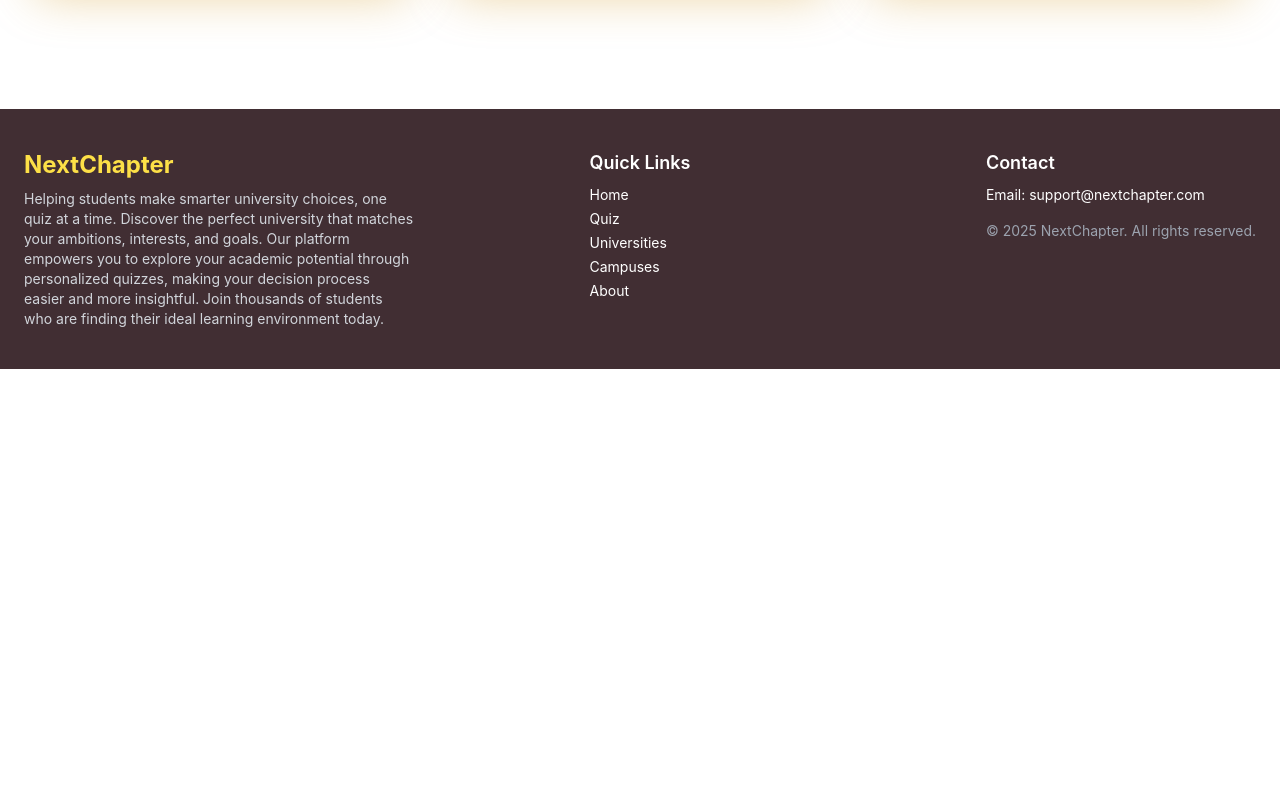
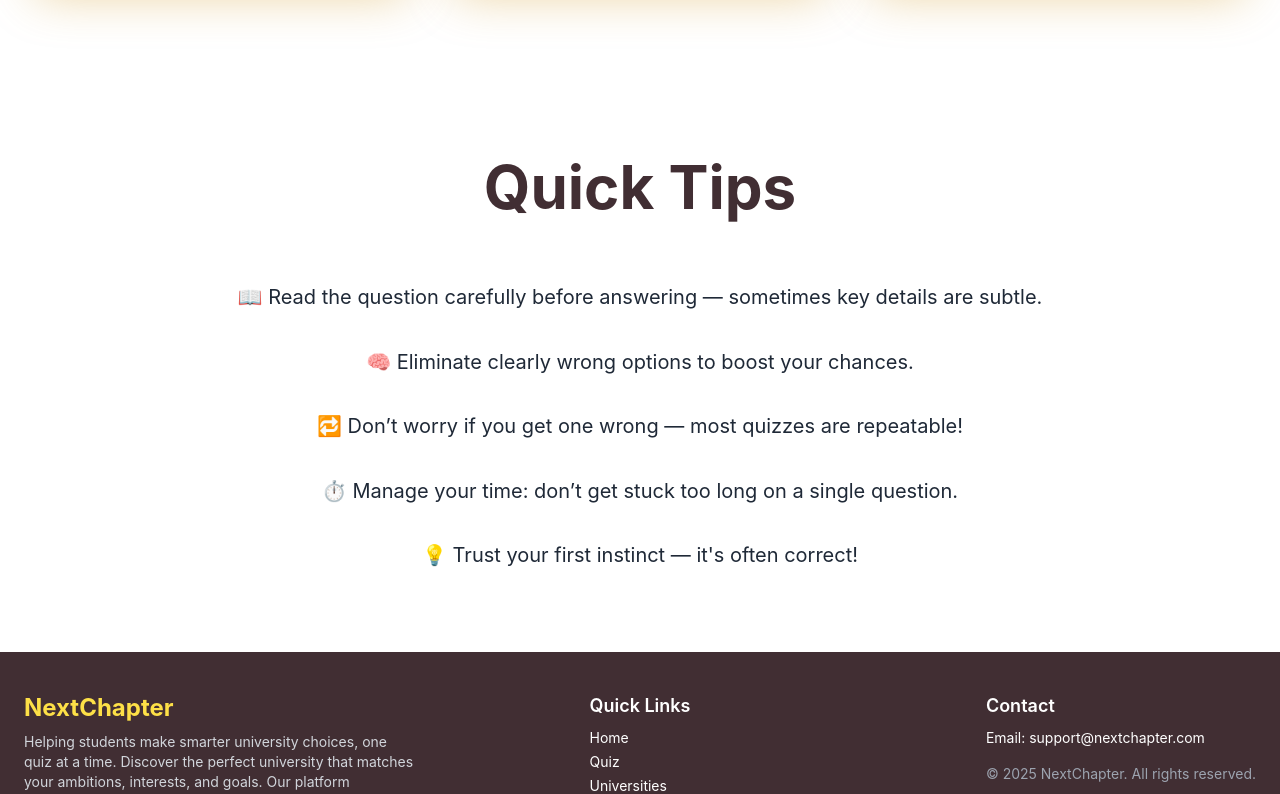
Before and after one commit to jasir3124/NextChapter, a React (Create React App) app in the folder frontend/: page / in a window 1280 px wide. Shown: the part 1427-2221 px from the top of the page. Before the commit the page ends 1796 px from the top, so only its background shows below. Built offline with nearby package versions, Linux system fonts and the light colour scheme.

Commit message:
Tips
added tips section to the home page

```diff
--- /dev/null
+++ b/frontend/src/Components/Home/QuizTips.jsx
@@ -0,0 +1,26 @@
+import React from "react";
+
+const QuizTips = () => {
+    const tips = [
+        "📖 Read the question carefully before answering — sometimes key details are subtle.",
+        "🧠 Eliminate clearly wrong options to boost your chances.",
+        "🔁 Don’t worry if you get one wrong — most quizzes are repeatable!",
+        "⏱️ Manage your time: don’t get stuck too long on a single question.",
+        "💡 Trust your first instinct — it's often correct!"
+    ];
+
+    return (
+        <section className="mt-28 mb-20 px-6 max-w-4xl mx-auto text-center">
+            <h2 className="text-6xl font-bold text-darkBrown mb-16">
+                Quick Tips
+            </h2>
+            <ul className="space-y-8 text-xl leading-relaxed text-gray-800">
+                {tips.map((tip, index) => (
+                    <li key={index}>{tip}</li>
+                ))}
+            </ul>
+        </section>
+    );
+};
+
+export default QuizTips;
--- a/frontend/src/Pages/Home.jsx
+++ b/frontend/src/Pages/Home.jsx
@@ -3,6 +3,7 @@ import HeroSection from "../Components/Home/HeroSection";
 import Header from '../Components/Header';
 import TopQuizes from '../Components/Home/TopQuizes';
 import Footer from '../Components/Home/Footer';
+import QuizTips from '../Components/Home/QuizTips';
 
 const Home = () => {
     return (
@@ -10,6 +11,7 @@ const Home = () => {
             <Header />
             <HeroSection />
             <TopQuizes />
+            <QuizTips />
             <Footer />
         </div>
     )
```
